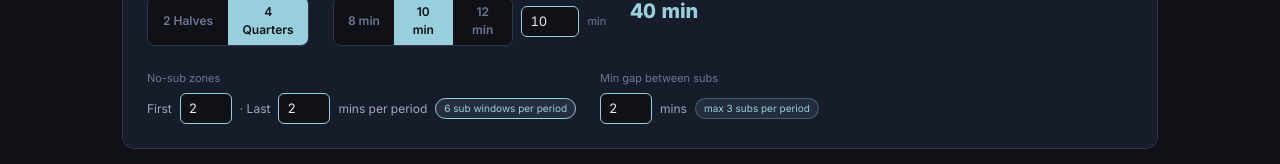
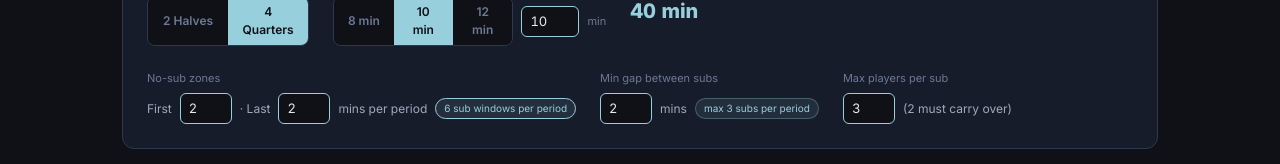
Before and after one commit to mjbarrenger-wq/courtside-iq, a Next.js app: page /rotations in a window 1280 px wide. Shown: the part 368-532 px from the top of the page. Built offline with nearby package versions, Linux system fonts and the light colour scheme; no server answers; the database is empty.

Commit message:
Rotation Planner: configurable maxStagger (default 3) for per-quarter balance

```diff
--- a/app/rotations/RotationPlanner.tsx
+++ b/app/rotations/RotationPlanner.tsx
@@ -317,6 +317,20 @@ export default function RotationPlanner({ players: initialPlayers, teamId: _team
               )}
             </div>
           </div>
+
+          {/* Max players per sub */}
+          <div>
+            <div style={{ fontSize: 11, color: MUTED, marginBottom: 6 }}>Max players per sub</div>
+            <div style={{ display: 'flex', alignItems: 'center', gap: 8 }}>
+              <NumInput value={config.maxStagger} min={1} max={4} width={52}
+                onChange={v => updateConfig({ maxStagger: v })} />
+              <span style={{ fontSize: 12, color: SEC }}>
+                {config.maxStagger === 1 ? '(1 change — very stable)' :
+                 config.maxStagger === 4 ? '(4 changes — max flex)' :
+                 `(${5 - config.maxStagger} must carry over)`}
+              </span>
+            </div>
+          </div>
         </div>
       </div>
 
@@ -526,7 +540,7 @@ export default function RotationPlanner({ players: initialPlayers, teamId: _team
 
       {/* ── Lineup continuity note ── */}
       <div style={{ marginBottom: 16, padding: '9px 14px', background: 'rgba(151,207,220,0.05)', border: `1px solid rgba(151,207,220,0.18)`, borderRadius: 8, fontSize: 11, color: SEC }}>
-        <strong style={{ color: TEAL }}>Lineup continuity:</strong> At most 2 players rotate out between any two consecutive sub windows — at least 3 must carry over. Full lineup resets are allowed at period starts.
+        <strong style={{ color: TEAL }}>Lineup continuity:</strong> At most {config.maxStagger} player{config.maxStagger !== 1 ? 's' : ''} rotate out between any two consecutive sub windows — at least {5 - config.maxStagger} must carry over. Full lineup resets are allowed at period starts.
       </div>
 
       {/* ── Errors + generate ── */}
--- a/app/rotations/optimiser.ts
+++ b/app/rotations/optimiser.ts
@@ -8,7 +8,6 @@ import type {
 import { DEFAULT_GAME_CONFIG, POSITION_GROUP } from './types'
 
 const PER_SLOT    = 5
-const MAX_STAGGER = 2
 const NUM_STARTS  = 80   // random restarts
 const LOCAL_ITERS = 30   // hill-climbing passes per start (each pass = one accepted improvement)
 
@@ -115,6 +114,7 @@ function pickLineup(params: {
   slotIndex:           number
   totalSlots:          number
   jitter:              number
+  maxStagger:          number
   // Period balance (optional — only passed when balanceByPeriod is on)
   periodPlayed?:       Map<string, number>   // slots played so far in current period
   periodMinTarget?:    Map<string, number>   // target slots per period per player
@@ -123,7 +123,7 @@ function pickLineup(params: {
 }): string[] {
   const {
     eligible, prevLineup, locked, byId, slotsPlayed, minSlots,
-    slotIndex, totalSlots, jitter,
+    slotIndex, totalSlots, jitter, maxStagger,
     periodPlayed, periodMinTarget, windowsLeftInPeriod,
     warnings,
   } = params
@@ -159,7 +159,7 @@ function pickLineup(params: {
   if (prevLineup.length > 0) {
     const carriable  = prevLineup.filter(id => eligSet.has(id) && !validLocked.includes(id))
     const forced     = validLocked.filter(id => !prevLineup.includes(id)).length
-    const free       = Math.max(0, MAX_STAGGER - forced)
+    const free       = Math.max(0, maxStagger - forced)
     const mustCarry  = Math.max(0, (PER_SLOT - validLocked.length) - free)
 
     carryIds = [...carriable].sort((a, b) => urg(b) - urg(a)).slice(0, mustCarry)
@@ -260,6 +260,7 @@ function repairMinutes(
   periodDuration: number,
   noSubFirstMins: number,
   noSubLastMins:  number,
+  maxStagger:     number,
   warnings:       string[],
 ): void {
   const LAST = assignments.length - 1
@@ -290,8 +291,8 @@ function repairMinutes(
 
       const pStart = isPeriodStart(s, periodDuration)
       const nStart = s < LAST && isPeriodStart(s + 1, periodDuration)
-      const prevOk = s === 0 || pStart || changes(assignments[s-1], newLineup) <= MAX_STAGGER
-      const nextOk = s === LAST || nStart || changes(newLineup, assignments[s+1]) <= MAX_STAGGER
+      const prevOk = s === 0 || pStart || changes(assignments[s-1], newLineup) <= maxStagger
+      const nextOk = s === LAST || nStart || changes(newLineup, assignments[s+1]) <= maxStagger
       if (!prevOk || !nextOk || !posValid(newLineup, byId)) continue
 
       assignments[s] = newLineup
@@ -320,6 +321,7 @@ function repairEveryQuarter(
   periodDuration: number,
   noSubFirstMins: number,
   noSubLastMins:  number,
+  maxStagger:     number,
   warnings:       string[],
 ): void {
   const LAST  = assignments.length - 1
@@ -348,8 +350,8 @@ function repairEveryQuarter(
 
         const pStart = isPeriodStart(i, periodDuration)
         const nStart = i < LAST && isPeriodStart(i + 1, periodDuration)
-        const prevOk = i === 0 || pStart || changes(assignments[i-1], newLineup) <= MAX_STAGGER
-        const nextOk = i === LAST || nStart || changes(newLineup, assignments[i+1]) <= MAX_STAGGER
+        const prevOk = i === 0 || pStart || changes(assignments[i-1], newLineup) <= maxStagger
+        const nextOk = i === LAST || nStart || changes(newLineup, assignments[i+1]) <= maxStagger
         if (!prevOk || !nextOk || !posValid(newLineup, byId)) continue
 
         assignments[i] = newLineup
@@ -528,8 +530,8 @@ function localSearch(
           // Stagger check with neighbours
           const pStart = isPeriodStart(s, periodDuration)
           const nStart = s < LAST && isPeriodStart(s + 1, periodDuration)
-          const prevOk = s === 0 || pStart || changes(current[s-1], candidate) <= MAX_STAGGER
-          const nextOk = s === LAST || nStart || changes(candidate, current[s+1]) <= MAX_STAGGER
+          const prevOk = s === 0 || pStart || changes(current[s-1], candidate) <= config.maxStagger
+          const nextOk = s === LAST || nStart || changes(candidate, current[s+1]) <= config.maxStagger
           if (!prevOk || !nextOk) continue
           if (!posValid(candidate, byId)) continue
 
@@ -708,7 +710,7 @@ function solveOnce(
 
     const lineup = pickLineup({
       eligible, prevLineup, locked, byId, slotsPlayed, minSlots,
-      slotIndex: i, totalSlots: TOTAL_SLOTS, jitter,
+      slotIndex: i, totalSlots: TOTAL_SLOTS, jitter, maxStagger: config.maxStagger,
       periodPlayed:        config.balanceByPeriod ? slotsPlayedThisPeriod : undefined,
       periodMinTarget:     config.balanceByPeriod ? periodTargets : undefined,
       windowsLeftInPeriod: config.balanceByPeriod ? windowsLeftInPeriod : undefined,
@@ -736,11 +738,11 @@ function solveOnce(
   const cMap2  = new Map(constraints.map(c => [c.playerId, c]))
   repairMinutes(
     assignments, slotOrder, available, byId2, minSlots, maxSlots,
-    slotsPlayed, cMap2, periodDuration, noSubFirstMins, noSubLastMins, warnings,
+    slotsPlayed, cMap2, periodDuration, noSubFirstMins, noSubLastMins, config.maxStagger, warnings,
   )
   repairEveryQuarter(
     assignments, slotOrder, available, byId2, cMap2, slotsPlayed, minSlots,
-    numPeriods, periodDuration, noSubFirstMins, noSubLastMins, warnings,
+    numPeriods, periodDuration, noSubFirstMins, noSubLastMins, config.maxStagger, warnings,
   )
 
   return { assignments, frozenSlots, slotsPlayed, warnings }
--- a/app/rotations/types.ts
+++ b/app/rotations/types.ts
@@ -49,6 +49,7 @@ export interface GameConfig {
   noSubFirstMins: number   // no lineup changes in first N minutes of each period
   noSubLastMins: number    // no lineup changes in last N minutes of each period
   minSubGapMins: number    // minimum minutes between consecutive sub calls within a period (0 = no limit)
+  maxStagger: number       // max player changes per sub window (1–4; 5 = full lineup swap, disallowed)
   balanceMinutes: boolean  // try to equalize playing time across available players
   balanceByPeriod: boolean // try to spread each player's minutes evenly across periods
 }
@@ -59,6 +60,7 @@ export const DEFAULT_GAME_CONFIG: GameConfig = {
   noSubFirstMins: 2,
   noSubLastMins: 2,
   minSubGapMins: 2,
+  maxStagger: 3,
   balanceMinutes: false,
   balanceByPeriod: true,
 }
```
